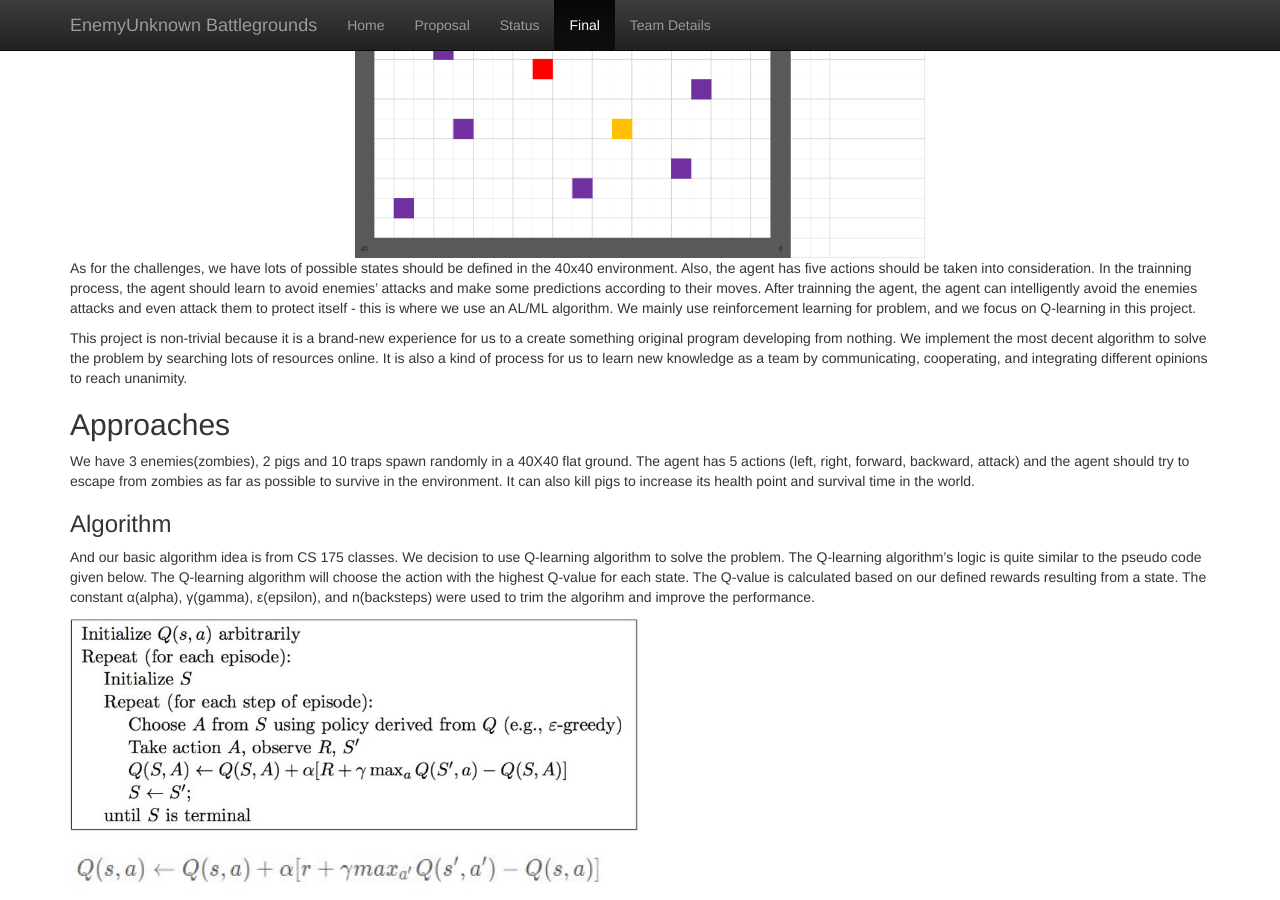
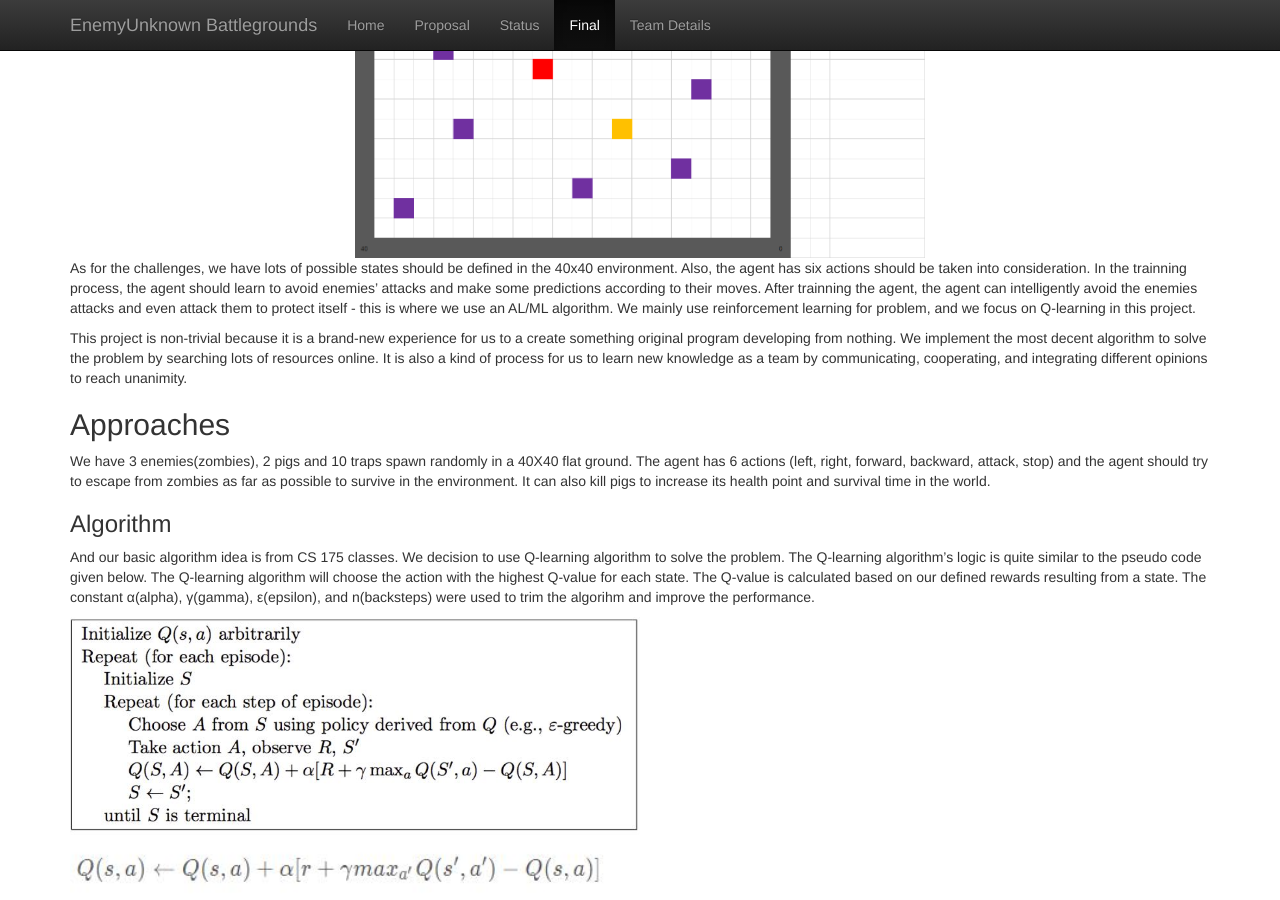
Before and after one commit to chenhaoy1/EnemyUnknown-Battlegrounds, a Jekyll site: the page built from docs/final.md, in a window 1280 px wide and 900 px high, scrolled down 464 px. Built offline with Jekyll 4.4.1, drawn with Linux system fonts in a browser that asks for light colours.

Commit message:
Update final.md

```diff
--- a/docs/final.md
+++ b/docs/final.md
@@ -11,13 +11,13 @@ As its name suggest, our project idea is inspired by the most polular vedio game
 </div>
 
 
-As for the challenges, we have lots of possible states should be defined in the 40x40 environment. Also, the agent has five actions should be taken into consideration. In the trainning process, the agent should learn to avoid enemies' attacks and make some predictions according to their moves. After trainning the agent, the agent can intelligently avoid the enemies attacks and even attack them to protect itself - this is where we use an AL/ML algorithm. We mainly use reinforcement learning for problem, and we focus on Q-learning in this project.
+As for the challenges, we have lots of possible states should be defined in the 40x40 environment. Also, the agent has six actions should be taken into consideration. In the trainning process, the agent should learn to avoid enemies' attacks and make some predictions according to their moves. After trainning the agent, the agent can intelligently avoid the enemies attacks and even attack them to protect itself - this is where we use an AL/ML algorithm. We mainly use reinforcement learning for problem, and we focus on Q-learning in this project.
 
 This project is non-trivial because it is a brand-new experience for us to a create something original program developing from nothing. We implement the most decent algorithm to solve the problem by searching lots of resources online. It is also a kind of process for us to learn new knowledge as a team by communicating, cooperating, and integrating different opinions to reach unanimity.
 
 ## Approaches
 
-We have 3 enemies(zombies), 2 pigs and 10 traps spawn randomly in a 40X40 flat ground. The agent has 5 actions (left, right, forward, backward, attack) and the agent should try to escape from zombies as far as possible to survive in the environment. It can also kill pigs to increase its health point and survival time in the world.
+We have 3 enemies(zombies), 2 pigs and 10 traps spawn randomly in a 40X40 flat ground. The agent has 6 actions (left, right, forward, backward, attack, stop) and the agent should try to escape from zombies as far as possible to survive in the environment. It can also kill pigs to increase its health point and survival time in the world.
 
 ### Algorithm
 And our basic algorithm idea is from CS 175 classes. We decision to use Q-learning algorithm to solve the problem. The Q-learning algorithm's logic is quite similar to the pseudo code given below. The Q-learning algorithm will choose the action with the highest Q-value for each state. The Q-value is calculated based on our defined rewards resulting from a state. The constant α(alpha), γ(gamma), ε(epsilon), and n(backsteps) were used to trim the algorihm and improve the performance.
```
Also changed, not shown: other parts of docs/final.md (+4 -0 lines).
